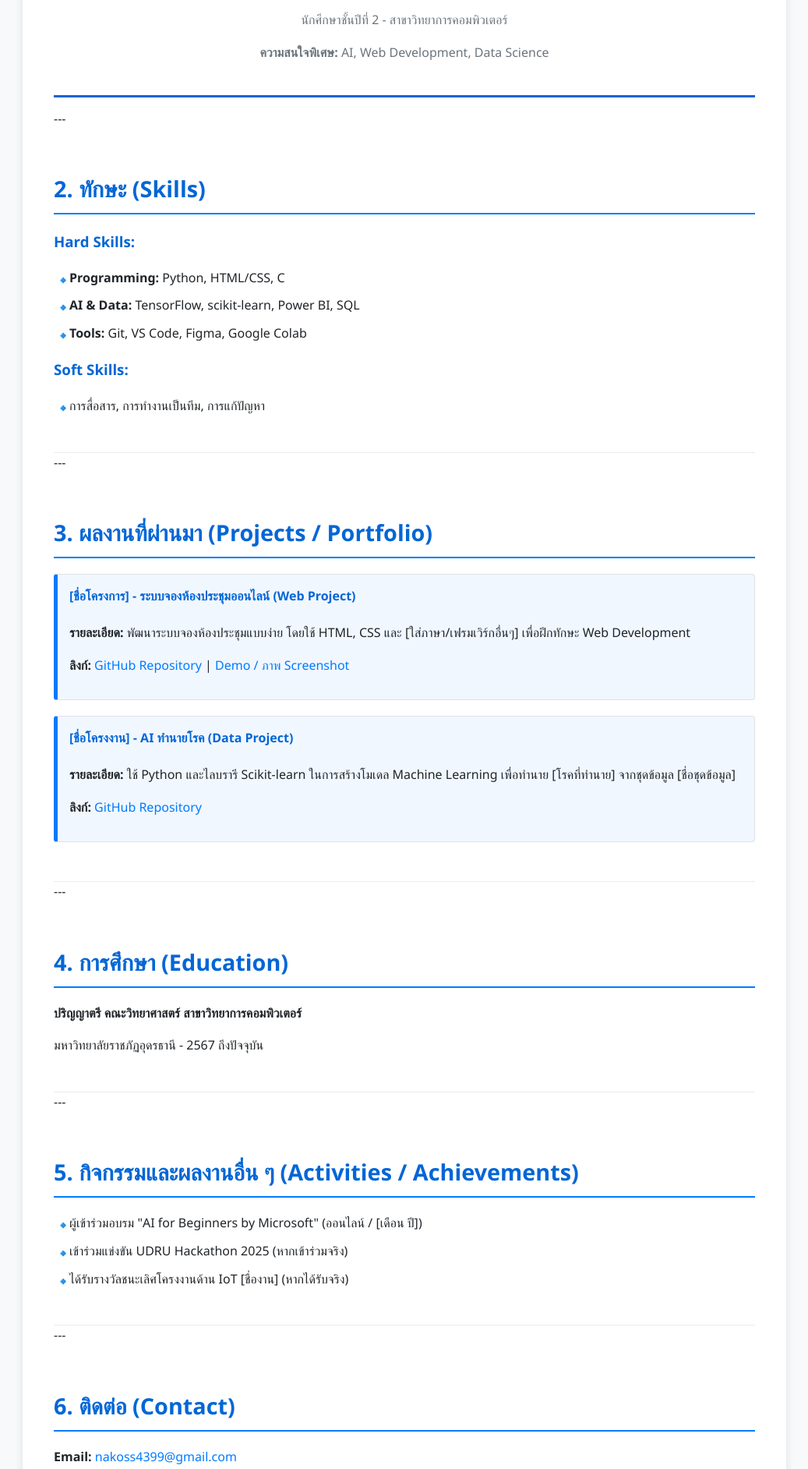
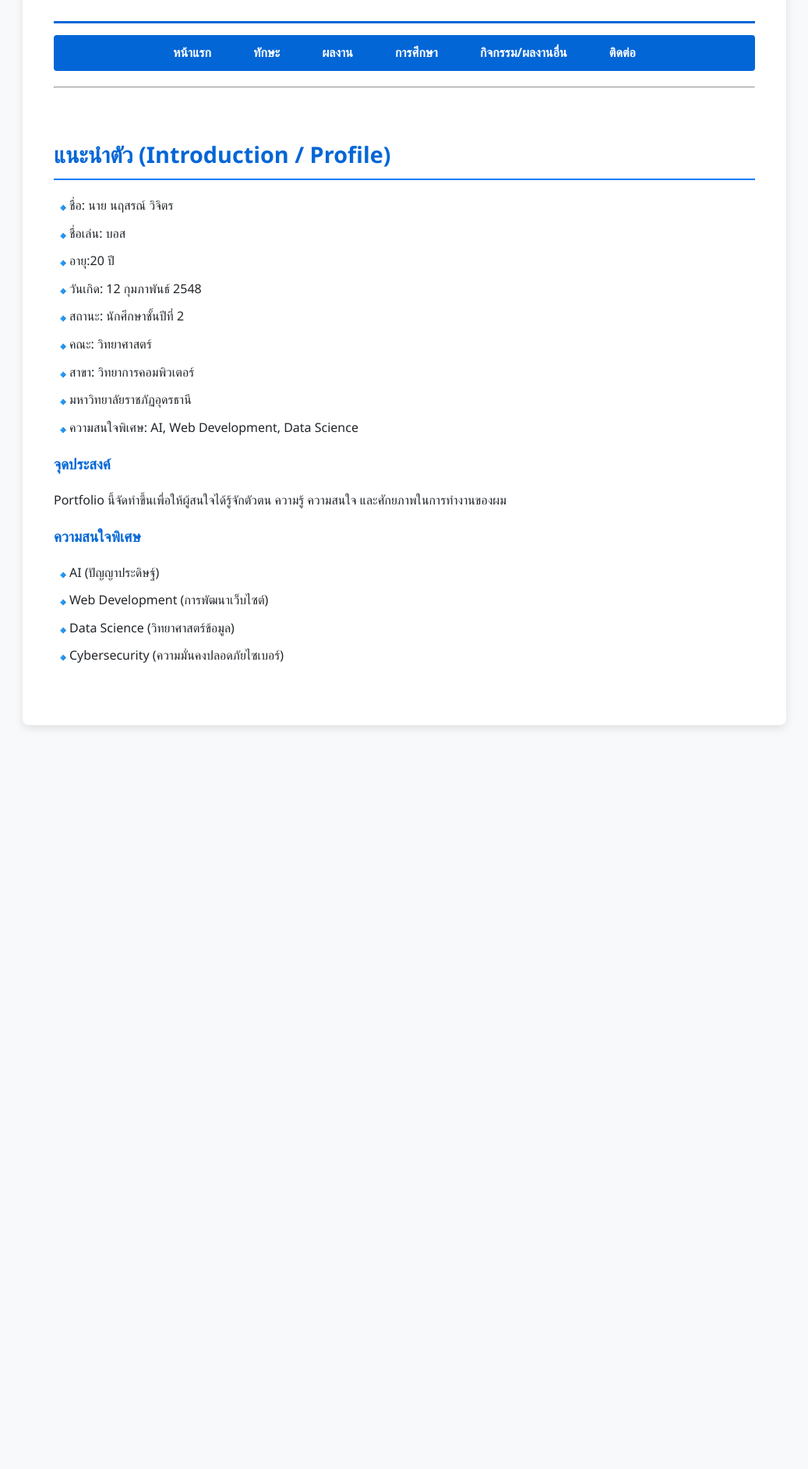
Before and after one commit to Naruesorn115/Naruesorn-project.github.io, a plain HTML site: page index.html in a window 1280 px wide. Shown: the part 344-2228 px from the top of the page at 78% size, without its empty margins (121-1158 px from the left). After the commit the page ends 1314 px from the top, so only its background shows below. Drawn offline with Linux system fonts and the light colour scheme.

Commit message:
Add files via upload

```diff
--- a/index.html
+++ b/index.html
@@ -3,116 +3,8 @@
 <head>
     <meta charset="UTF-8">
     <meta name="viewport" content="width=device-width, initial-scale=1.0">
-    <title>Naruesorn115 | GitHub.io Portfolio</title>
-
-    <style>
-
-        :root {
-            --primary-color: #007bff;
-            --secondary-color: #0366d6;
-            --bg-light: #f8f9fa;
-            --text-dark: #212529;
-            --text-muted: #6c757d;
-        }
-
-        body {
-            font-family: 'Segoe UI', Tahoma, Geneva, Verdana, sans-serif;
-            line-height: 1.6;
-            margin: 0;
-            padding: 0;
-            background-color: var(--bg-light);
-            color: var(--text-dark);
-        }
-        .container {
-            max-width: 900px;
-            margin: 40px auto;
-            background: #fff;
-            padding: 30px 40px;
-            box-shadow: 0 4px 12px rgba(0, 0, 0, 0.1);
-            border-radius: 8px;
-        }
-        header {
-            text-align: center;
-            padding-bottom: 25px;
-            margin-bottom: 15px;
-            border-bottom: 3px solid var(--secondary-color);
-        }
-        header h1 {
-            color: var(--secondary-color);
-            font-size: 2.5em;
-            margin-bottom: 5px;
-        }
-        header p {
-            color: var(--text-muted);
-        }
-        section {
-            padding: 30px 0;
-            border-bottom: 1px solid #e9ecef;
-        }
-
-        section:last-of-type {
-            border-bottom: none;
-        }
-        h2 {
-            color: var(--secondary-color);
-            border-bottom: 2px solid var(--primary-color);
-            padding-bottom: 8px;
-            margin-bottom: 20px;
-            font-size: 1.8em;
-        }
-        h3 {
-             color: var(--secondary-color);
-        }
-        .profile-img {
-            width: 150px;
-            height: 150px;
-            border-radius: 50%;
-            object-fit: cover;
-            margin-bottom: 15px;
-            border: 4px solid var(--primary-color);
-            transition: transform 0.3s;
-        }
-        .profile-img:hover {
-            transform: scale(1.05);
-        }
-        ul {
-            list-style: none;
-            padding-left: 0;
-        }
-        ul li {
-            position: relative;
-            margin-bottom: 10px;
-            padding-left: 20px;
-        }
-        ul li::before {
-            content: '🔹';
-            color: var(--primary-color);
-            font-size: 1.2em;
-            position: absolute;
-            left: 0;
-        }
-        .project-item {
-            margin-bottom: 20px;
-            padding: 15px;
-            background-color: #f1f7ff;
-            border: 1px solid #dee2e6;
-            border-left: 5px solid var(--primary-color);
-            border-radius: 4px;
-        }
-        .project-item h4 {
-            color: var(--secondary-color);
-            margin-top: 0;
-        }
-        a {
-            color: var(--primary-color);
-            text-decoration: none;
-            transition: color 0.3s;
-        }
-        a:hover {
-            color: var(--secondary-color);
-            text-decoration: underline;
-        }
-    </style>
+    <title>Naruesorn115 | หน้าแรก</title>
+    <link rel="stylesheet" href="styles.css">
 </head>
 <body>
 
@@ -121,76 +13,43 @@
         <header>
             <img src="https://scontent-bkk1-2.xx.fbcdn.net/v/t39.30808-1/509364605_1774064116839909_4020097471911542166_n.jpg?stp=dst-jpg_s200x200_tt6&_nc_cat=109&ccb=1-7&_nc_sid=1d2534&_nc_eui2=AeFWQGdf6tzguDhyOnSji-oDXEJ_WvhukbxcQn9a-G6RvKQev94FCnP_4wad8nfyxi6fjSFHmCxVqIfMadMz6KU_&_nc_ohc=2Z5uaf7x8XwQ7kNvwFqU7db&_nc_oc=Adn1o5Jjk4P-oUU6VuYewKOFx2yrzeyjVZjf8MFtunDfwhq3KWnkkR5P2mEGWmCmegI&_nc_zt=24&_nc_ht=scontent-bkk1-2.xx&_nc_gid=hyW71kKXVGOR19C4DiGqqA&oh=00_Afg356AaGZp6pDLftdfoFBDs2tWlV_QuykRqDP4E3Du6Bg&oe=6919E2AC" alt="รูปโปรไฟล์" class="profile-img">
             <h1>Naruesorn Wichit</h1>
-            <p>นักศึกษาชั้นปีที่ 2 - สาขาวิทยาการคอมพิวเตอร์</p>
-            <p><strong>ความสนใจพิเศษ:</strong> AI, Web Development, Data Science</p>
         </header>
 
-        ---
+        <nav class="navbar">
+            <ul>
+                <li><a href="index.html">หน้าแรก</a></li>
+                <li><a href="skills.html">ทักษะ</a></li>
+                <li><a href="projects.html">ผลงาน</a></li>
+                <li><a href="education.html">การศึกษา</a></li>
+                <li><a href="achievements.html">กิจกรรม/ผลงานอื่น</a></li>
+                <li><a href="contact.html">ติดต่อ</a></li>
+            </ul>
+        </nav>
 
-        <section id="skills">
-            <h2>2. ทักษะ (Skills)</h2>
-            <h3>Hard Skills:</h3>
+        <hr>
+
+        <section id="main-content">
+            <h2>แนะนำตัว (Introduction / Profile)</h2>
             <ul>
-                <li><strong>Programming:</strong> Python, HTML/CSS, C</li>
-                <li><strong>AI & Data:</strong> TensorFlow, scikit-learn, Power BI, SQL</li>
-                <li><strong>Tools:</strong> Git, VS Code, Figma, Google Colab</li>
+                <li>ชื่อ: นาย นฤสรณ์ วิจิตร </li>
+                <li>ชื่อเล่น: บอส</li>
+                <li>อายุ:20 ปี</li>
+                <li>วันเกิด: 12 กุมภาพันธ์ 2548</li>
+                <li>สถานะ: นักศึกษาชั้นปีที่ 2 <li>คณะ: วิทยาศาสตร์   <li>สาขา: วิทยาการคอมพิวเตอร์ <li>มหาวิทยาลัยราชภัฏอุดรธานี</li>
+                <li>ความสนใจพิเศษ: AI, Web Development, Data Science</li>
+
+            <h3>จุดประสงค์</h3>
+            <p>Portfolio นี้จัดทำขึ้นเพื่อให้ผู้สนใจได้รู้จักตัวตน ความรู้ ความสนใจ และศักยภาพในการทำงานของผม</p>
+
+            <h3>ความสนใจพิเศษ</h3>
+            <ul>
+                <li>AI (ปัญญาประดิษฐ์)</li>
+                <li>Web Development (การพัฒนาเว็บไซต์)</li>
+                <li>Data Science (วิทยาศาสตร์ข้อมูล)</li>
+                <li>Cybersecurity (ความมั่นคงปลอดภัยไซเบอร์)</li>
             </ul>
-            <h3>Soft Skills:</h3>
-            <ul>
-                <li>การสื่อสาร, การทำงานเป็นทีม, การแก้ปัญหา</li>
-            </ul>
-        </section>
 
-        ---
 
-        <section id="projects">
-            <h2>3. ผลงานที่ผ่านมา (Projects / Portfolio)</h2>
-            <div class="project-item">
-                <h4>[ชื่อโครงการ] - ระบบจองห้องประชุมออนไลน์ (Web Project)</h4>
-                <p><strong>รายละเอียด:</strong> พัฒนาระบบจองห้องประชุมแบบง่าย โดยใช้ HTML, CSS และ [ใส่ภาษา/เฟรมเวิร์กอื่นๆ] เพื่อฝึกทักษะ Web Development</p>
-                <p><strong>ลิงก์:</strong> <a href="[ใส่ลิงก์ GitHub Repo ของโปรเจกต์นี้]">GitHub Repository</a> | <a href="[ใส่ลิงก์ Demo ถ้ามี]">Demo / ภาพ Screenshot</a></p>
-            </div>
-            <div class="project-item">
-                <h4>[ชื่อโครงงาน] - AI ทำนายโรค (Data Project)</h4>
-                <p><strong>รายละเอียด:</strong> ใช้ Python และไลบรารี Scikit-learn ในการสร้างโมเดล Machine Learning เพื่อทำนาย [โรคที่ทำนาย] จากชุดข้อมูล [ชื่อชุดข้อมูล]</p>
-                <p><strong>ลิงก์:</strong> <a href="[ใส่ลิงก์ GitHub Repo ของโปรเจกต์นี้]">GitHub Repository</a></p>
-            </div>
-        </section>
-
-        ---
-
-        <section id="education">
-            <h2>4. การศึกษา (Education)</h2>
-            <p><strong>ปริญญาตรี คณะวิทยาศาสตร์ สาขาวิทยาการคอมพิวเตอร์</strong></p>
-            <p>มหาวิทยาลัยราชภัฏอุดรธานี - 2567 ถึงปัจจุบัน</p>
-        </section>
-
-        ---
-
-        <section id="achievements">
-            <h2>5. กิจกรรมและผลงานอื่น ๆ (Activities / Achievements)</h2>
-            <ul>
-                <li>ผู้เข้าร่วมอบรม "AI for Beginners by Microsoft" (ออนไลน์ / [เดือน ปี])</li>
-                <li>เข้าร่วมแข่งขัน UDRU Hackathon 2025 (หากเข้าร่วมจริง)</li>
-                <li>ได้รับรางวัลชนะเลิศโครงงานด้าน IoT [ชื่องาน] (หากได้รับจริง)</li>
-            </ul>
-        </section>
-
-        ---
-
-        <section id="contact">
-            <h2>6. ติดต่อ (Contact)</h2>
-            <p><strong>Email:</strong> <a href="mailto:nakoss4399@gmail.com">nakoss4399@gmail.com</a></p>
-            <p><strong>GitHub:</strong> <a href="https://github.com/Naruesorn115">github.com/Naruesorn115</a></p>
-            <p><strong>ที่อยู่ (โดยประมาณ):</strong> จ.บึงกาฬ</p>
-        </section>
-
-        ---
-
-        <section id="career-interest">
-            <h2>7. องค์ประกอบเสริม (Career Interest)</h2>
-            <p><strong>เป้าหมายในอนาคต:</strong> มุ่งหวังที่จะทำงานในตำแหน่ง Data Scientist หรือ Full-Stack Developer ที่สามารถนำความรู้ด้าน AI และการจัดการข้อมูลมาใช้ในการสร้างสรรค์นวัตกรรมใหม่ๆ</p>
-        </section>
 
     </div>
 
--- /dev/null
+++ b/styles.css
@@ -0,0 +1,139 @@
+:root {
+    --primary-color: #007bff;
+    --secondary-color: #0366d6;
+    --bg-light: #f8f9fa;
+    --text-dark: #212529;
+    --text-muted: #000000;
+}
+
+body {
+    font-family: 'Segoe UI', Tahoma, Geneva, Verdana, sans-serif;
+    line-height: 1.6;
+    margin: 0;
+    padding: 0;
+    background-color: var(--bg-light);
+    color: var(--text-dark);
+}
+.container {
+    max-width: 900px;
+    margin: 40px auto;
+    background: #fff;
+    padding: 30px 40px;
+    box-shadow: 0 4px 12px rgba(0, 0, 0, 0.1);
+    border-radius: 8px;
+}
+header {
+    text-align: center;
+    padding-bottom: 25px;
+    margin-bottom: 15px;
+    border-bottom: 3px solid var(--secondary-color);
+}
+header h1 {
+    color: var(--secondary-color);
+    font-size: 2.5em;
+    margin-bottom: 5px;
+}
+header p {
+    color: var(--text-muted);
+}
+section {
+    padding: 30px 0;
+    border-bottom: 1px solid #e9ecef;
+}
+
+section:last-of-type {
+    border-bottom: none;
+}
+h2 {
+    color: var(--secondary-color);
+    border-bottom: 2px solid var(--primary-color);
+    padding-bottom: 8px;
+    margin-bottom: 20px;
+    font-size: 1.8em;
+}
+h3 {
+    color: var(--secondary-color);
+}
+.profile-img {
+    width: 150px;
+    height: 150px;
+    border-radius: 50%;
+    object-fit: cover;
+    margin-bottom: 15px;
+    border: 4px solid var(--primary-color);
+    transition: transform 0.3s;
+}
+.profile-img:hover {
+    transform: scale(1.05);
+}
+ul {
+    list-style: none;
+    padding-left: 0;
+}
+ul li {
+    position: relative;
+    margin-bottom: 10px;
+    padding-left: 20px;
+}
+ul li::before {
+    content: '🔹';
+    color: var(--primary-color);
+    font-size: 1.2em;
+    position: absolute;
+    left: 0;
+}
+.project-item {
+    margin-bottom: 20px;
+    padding: 15px;
+    background-color: #f1f7ff;
+    border: 1px solid #dee2e6;
+    border-left: 5px solid var(--primary-color);
+    border-radius: 4px;
+}
+.project-item h4 {
+    color: var(--secondary-color);
+    margin-top: 0;
+}
+a {
+    color: var(--primary-color);
+    text-decoration: none;
+    transition: color 0.3s;
+}
+a:hover {
+    color: var(--secondary-color);
+    text-decoration: underline;
+}
+
+/* 🚀 สไตล์สำหรับ Navigation Bar (ส่วนที่เพิ่มใหม่) */
+.navbar {
+    background-color: var(--secondary-color);
+    padding: 10px 0;
+    margin-bottom: 20px;
+    border-radius: 4px;
+}
+.navbar ul {
+    list-style: none;
+    padding: 0;
+    margin: 0;
+    text-align: center;
+}
+.navbar ul li {
+    display: inline;
+    margin: 0 15px;
+    padding-left: 0;
+}
+.navbar ul li::before {
+    content: none;
+}
+.navbar ul li a {
+    color: #ffffff;
+    text-decoration: none;
+    font-weight: bold;
+    padding: 5px 10px;
+    border-radius: 4px;
+    transition: background-color 0.3s;
+}
+.navbar ul li a:hover {
+    background-color: var(--primary-color);
+    text-decoration: none;
+}
```
Also changed, not shown: achievements.html (added, +51 -0 lines), contact.html (added, +50 -0 lines), education.html (added, +60 -0 lines), projects.html (added, +48 -0 lines), skills.html (added, +54 -0 lines).
